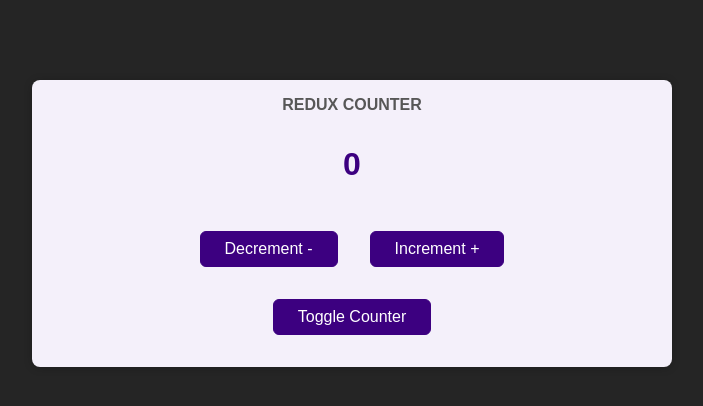
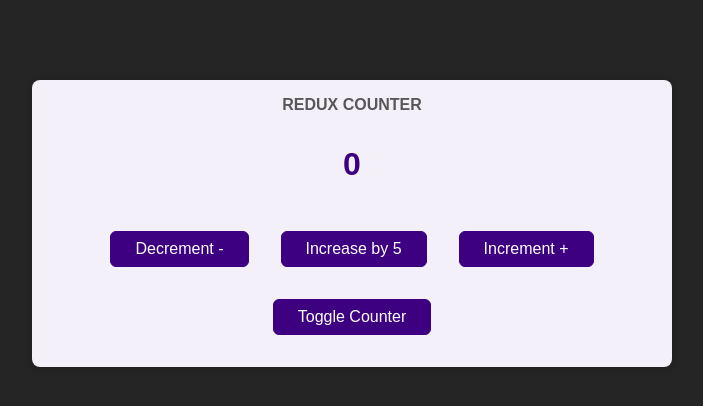
Before and after one commit to NicholasCloud4/Diving-into-Redux, a React (Create React App) app: page / in a window 1280 px wide. Shown: the top 406 px of the page, without its empty margins (288-991 px from the left). Built offline with nearby package versions, Linux system fonts and the light colour scheme.

Commit message:
Attached Payloads to Actions

```diff
--- a/src/components/Counter.js
+++ b/src/components/Counter.js
@@ -9,6 +9,10 @@
   const incrementHandler = () => {
     dispatch({ type: 'increment' });
   };
+
+  const increaseHandler = () => {
+    dispatch({ type: 'increase', amount: 5 })
+  }
 
   const decrementHandler = () => {
     dispatch({ type: 'decrement' });
@@ -22,6 +26,7 @@
       <div className={classes.value}>{counter}</div>
       <div>
         <button onClick={decrementHandler}>Decrement -</button>
+        <button onClick={increaseHandler}>Increase by 5</button>
         <button onClick={incrementHandler}>Increment +</button>
       </div>
       <button onClick={toggleCounterHandler}>Toggle Counter</button>
--- a/src/store/index.js
+++ b/src/store/index.js
@@ -4,6 +4,12 @@
     if (action.type === 'increment') {
         return {
             counter: state.counter + 1
+        }
+    }
+
+    if (action.type === "increase") {
+        return {
+            counter: state.counter + action.amount
         }
     }
 
```
